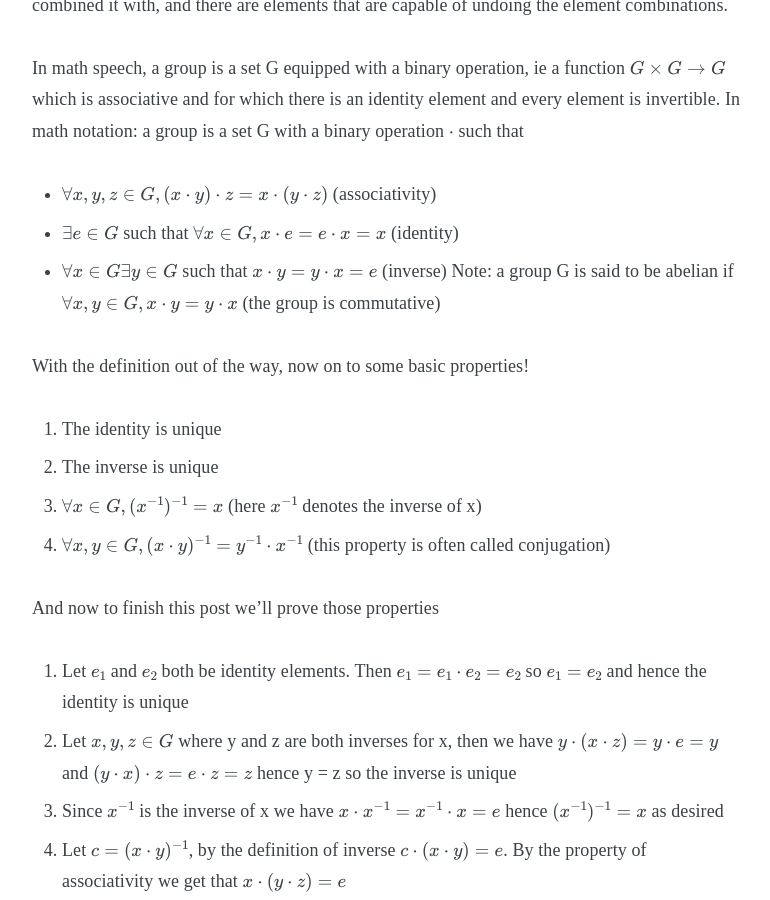
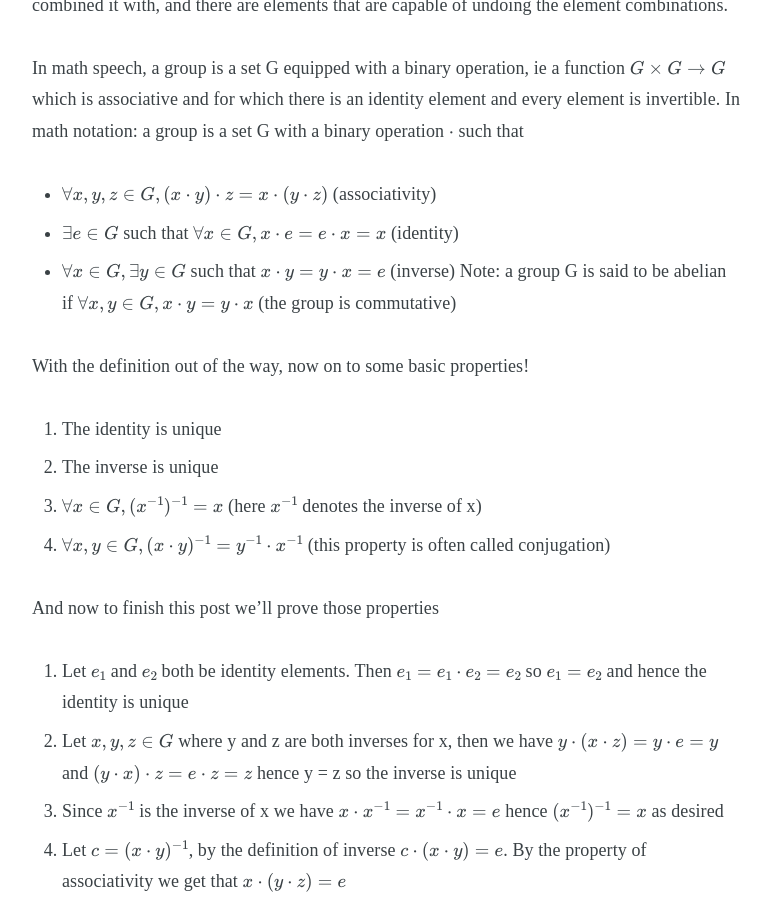
Before and after one commit to jamiecayley/jamiecayley.github.io, a Jekyll site: the page built from _posts/2016-04-06-An-Introduction-To-Abstract-Algebra-1.md, in a window 1280 px wide and 900 px high, scrolled down 837 px. Shown: the whole window, without its empty margins (253-1023 px from the left). Built offline with Jekyll 4.4.1, drawn with Linux system fonts in a browser that asks for light colours; some web fonts are replaced; formulas are drawn with MathJax 3.

Commit message:
Update 2016-04-06-An-Introduction-To-Abstract-Algebra-1.md

```diff
--- a/_posts/2016-04-06-An-Introduction-To-Abstract-Algebra-1.md
+++ b/_posts/2016-04-06-An-Introduction-To-Abstract-Algebra-1.md
@@ -16,7 +16,7 @@ In math speech, a group is a set G equipped with a binary operation, ie a functi
 
 * $$ \forall x, y, z \in G, (x\cdot y)\cdot z = x\cdot (y \cdot z)$$ (associativity)
 * $$ \exists e \in G$$ such that $$\forall x \in G, x \cdot e = e \cdot x = x$$ (identity)
-* $$ \forall x \in G \exists y \in G$$ such that $$x \cdot y = y \cdot x = e$$ (inverse)
+* $$ \forall x \in G, \text{} \exists y \in G$$ such that $$x \cdot y = y \cdot x = e$$ (inverse)
 Note: a group G is said to be abelian if $$\forall x, y \in G, x \cdot y = y \cdot x$$ (the group is commutative)
 
 With the definition out of the way, now on to some basic properties!
```
